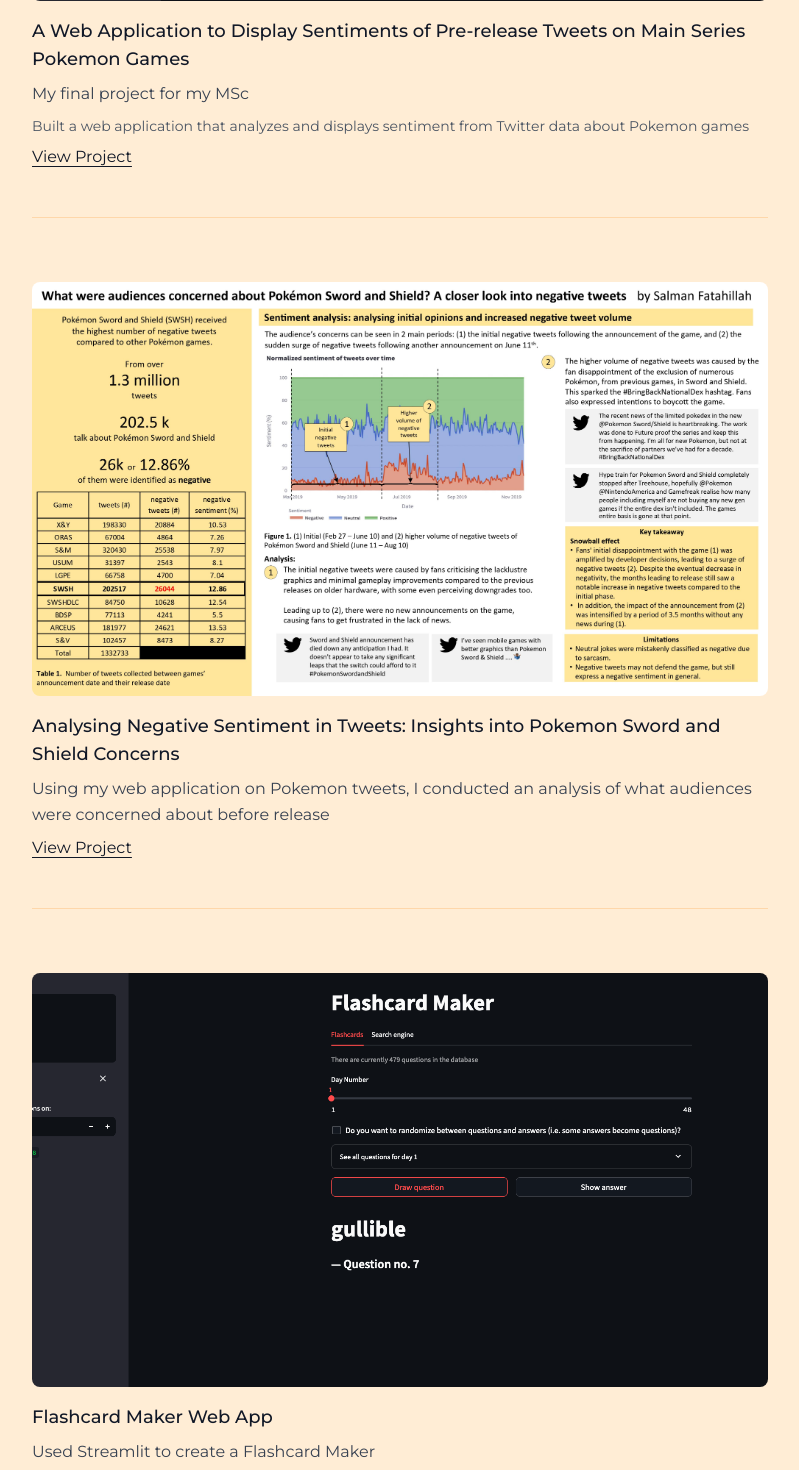
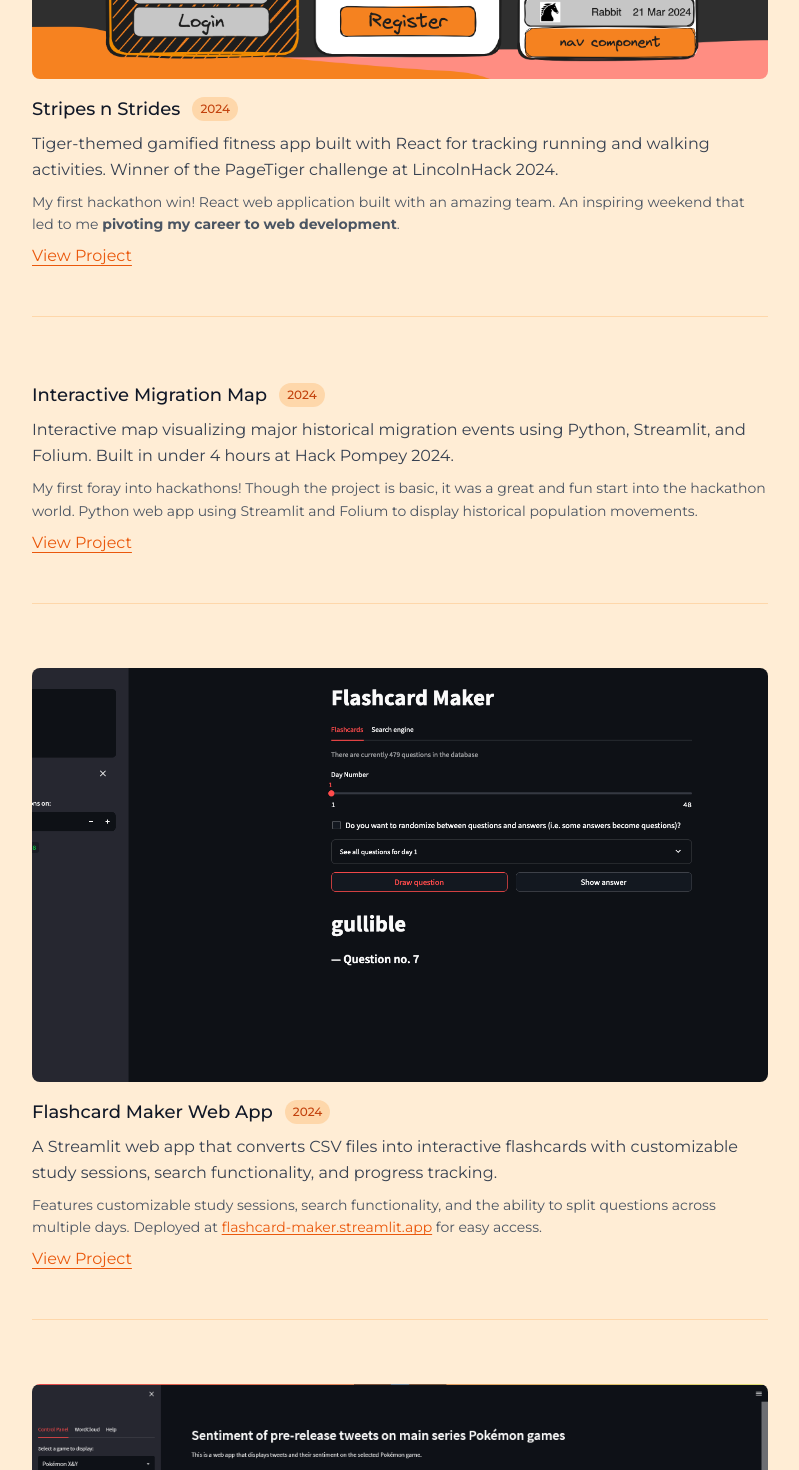
Before and after one commit to salmaniye/salmaniye.github.io, a React (Vite) app: page /projects in a window 1280 px wide. Shown: the part 960-2430 px from the top of the page, without its empty margins (240-1039 px from the left). Built offline with nearby package versions, Linux system fonts and the light colour scheme; a web font is replaced by a local one.

Commit message:
updated projects

```diff
--- a/src/data/projects.ts
+++ b/src/data/projects.ts
@@ -1,41 +1,58 @@
 export interface Project {
-  id: number;
   title: string;
   description: string;
   image: string;
   link: string;
+  year: number;
   summary?: string;
 }
 
 export const projects: Project[] = [
   {
-    id: 1,
     title: "EmojiPicker.app",
-    description: "A macOS menu bar app for quick emoji insertion (In Progress)",
+    description: "A macOS menu bar app built with Swift for quick emoji insertion. Features keyboard shortcuts and system integration for seamless workflow enhancement.",
     image: "",
     link: "https://github.com/salmaniye/EmojiPicker.app",
-    summary: "Swift app that lets you quickly insert emojis anywhere by typing shortcuts like :heart or :fire. Built for macOS with accessibility integration."
+    year: 2025,
+    summary: "Swift app that lets you quickly insert emojis anywhere by typing shortcuts like :heart or :fire. Learning native development while building something I actually use every day."
   },
   {
-    id: 2,
-    title: "A Web Application to Display Sentiments of Pre-release Tweets on Main Series Pokemon Games",
-    description: "My final project for my MSc",
+    title: "Stripes n Strides",
+    description: "Tiger-themed gamified fitness app built with React for tracking running and walking activities. Winner of the PageTiger challenge at LincolnHack 2024.",
+    image: "/projects/stripes-strides.png",
+    link: "https://github.com/salmaniye/stripes-n-strides",
+    year: 2024,
+    summary: "My first hackathon win! React web application built with an amazing team. An inspiring weekend that led to me **pivoting my career to web development**."
+  },
+  {
+    title: "Interactive Migration Map",
+    description: "Interactive map visualizing major historical migration events using Python, Streamlit, and Folium. Built in under 4 hours at Hack Pompey 2024.",
+    image: "",
+    link: "https://github.com/salmaniye/interactive_migration_map",
+    year: 2024,
+    summary: "My first foray into hackathons! Though the project is basic, it was a great and fun start into the hackathon world. Python web app using Streamlit and Folium to display historical population movements."
+  },
+  {
+    title: "Flashcard Maker Web App",
+    description: "A Streamlit web app that converts CSV files into interactive flashcards with customizable study sessions, search functionality, and progress tracking.",
+    image: "/projects/flashcards.png",
+    link: "https://github.com/salmaniye/flashcard-maker",
+    year: 2024,
+    summary: "Features customizable study sessions, search functionality, and the ability to split questions across multiple days. Deployed at [flashcard-maker.streamlit.app](https://flashcard-maker.streamlit.app) for easy access."
+  },
+  // {
+  //   title: "Analysing Negative Sentiment in Tweets: Insights into Pokemon Sword and Shield Concerns",
+  //   description: "Using my web application on Pokemon tweets, I conducted an analysis of what audiences were concerned about before release",
+  //   image: "/projects/audiences_concern.jpg",
+  //   link: "https://drive.google.com/file/d/1j3_ugxIjaYIc3MosOfbLaE2ujIWkMnUM/view?usp=sharing",
+  //   year: 2023
+  // },
+  {
+    title: "A Web Application to Display Sentiments of Pre-release Tweets on Main Series Pokémon Games",
+    description: "Web application for sentiment analysis of pre-release gaming tweets using Python, machine learning, and data visualization. MSc final project.",
     image: "/projects/pokemon-msc-project.png",
     link: "https://github.com/salmaniye/msc-project",
-    summary: "Built a web application that analyzes and displays sentiment from Twitter data about Pokemon games"
-  },
-  {
-    id: 3,
-    title: "Analysing Negative Sentiment in Tweets: Insights into Pokemon Sword and Shield Concerns",
-    description: "Using my web application on Pokemon tweets, I conducted an analysis of what audiences were concerned about before release",
-    image: "/projects/audiences_concern.jpg",
-    link: "https://drive.google.com/file/d/1j3_ugxIjaYIc3MosOfbLaE2ujIWkMnUM/view?usp=sharing"
-  },
-  {
-    id: 4,
-    title: "Flashcard Maker Web App",
-    description: "Used Streamlit to create a Flashcard Maker",
-    image: "/projects/flashcards.png",
-    link: "https://github.com/salmaniye/flashcard-maker"
+    year: 2022,
+    summary: "Built a web application that analyzes and displays sentiment from Twitter data about Pokémon games. My first real web development project that laid the foundation for everything that followed."
   }
 ];
--- a/src/pages/Projects.tsx
+++ b/src/pages/Projects.tsx
@@ -1,4 +1,45 @@
 import { projects } from '../data/projects';
+
+const renderMarkdown = (text: string) => {
+  // Split on multiple markdown patterns
+  const parts = text.split(/(\*\*.*?\*\*|\*.*?\*|`.*?`|\[.*?\]\(.*?\))/g);
+
+  return parts.map((part, index) => {
+    // Bold text **text**
+    if (part.startsWith('**') && part.endsWith('**')) {
+      return <strong key={index}>{part.slice(2, -2)}</strong>;
+    }
+    // Italic text *text*
+    if (part.startsWith('*') && part.endsWith('*') && !part.startsWith('**')) {
+      return <em key={index}>{part.slice(1, -1)}</em>;
+    }
+    // Inline code `code`
+    if (part.startsWith('`') && part.endsWith('`')) {
+      return (
+        <code key={index} className="px-1 py-0.5 bg-gray-100 text-gray-800 rounded text-sm font-mono">
+          {part.slice(1, -1)}
+        </code>
+      );
+    }
+    // Links [text](url)
+    const linkMatch = part.match(/^\[(.*?)\]\((.*?)\)$/);
+    if (linkMatch) {
+      return (
+        <a
+          key={index}
+          href={linkMatch[2]}
+          target="_blank"
+          rel="noopener noreferrer"
+          className="text-orange-600 hover:text-orange-700 underline underline-offset-2"
+        >
+          {linkMatch[1]}
+        </a>
+      );
+    }
+    // Regular text
+    return part;
+  });
+};
 
 const Projects = () => {
   return (
@@ -9,12 +50,12 @@ const Projects = () => {
             Projects
           </h1>
           <p className="text-gray-700 leading-relaxed mb-8">
-            A collection of projects I've built while learning new technologies and exploring different ideas.
+            From analyzing Pokémon tweets for my MSc to winning my first hackathon at LincolnHack 2024 - a weekend that completely changed my career direction. These projects trace my evolution from academic research to building practical web applications, and now expanding into native macOS development with Swift.
           </p>
 
           <div className="space-y-16">
             {projects.map((project, index) => (
-              <div key={project.id} className="space-y-4">
+              <div key={project.title} className="space-y-4">
                 {index > 0 && (
                   <div className="border-t border-orange-200 pt-12 -mt-4" />
                 )}
@@ -30,22 +71,27 @@ const Projects = () => {
                 )}
 
                 <div className="space-y-2">
+                  <div className="flex items-center gap-3">
                     <h2 className="font-medium text-gray-900 text-lg">
                       {project.title}
                     </h2>
+                    <span className="px-2 py-1 text-xs font-medium text-orange-700 bg-orange-200 rounded-full">
+                      {project.year}
+                    </span>
+                  </div>
                                       <p className="text-gray-700 leading-relaxed">
-                    {project.description}
+                      {renderMarkdown(project.description)}
                     </p>
                     {project.summary && (
                       <p className="text-gray-600 text-sm leading-relaxed">
-                      {project.summary}
+                        {renderMarkdown(project.summary)}
                       </p>
                     )}
                   <a
                     href={project.link}
                     target="_blank"
                     rel="noopener noreferrer"
-                    className="inline-block text-gray-900 hover:text-gray-600 transition-colors underline underline-offset-4"
+                    className="inline-block text-orange-600 hover:text-orange-700 transition-colors underline underline-offset-4"
                   >
                     View Project
                   </a>
```
Also changed, not shown: public/projects/stripes-strides.png (added). Lines whose indentation alone changed are shown as unchanged.
